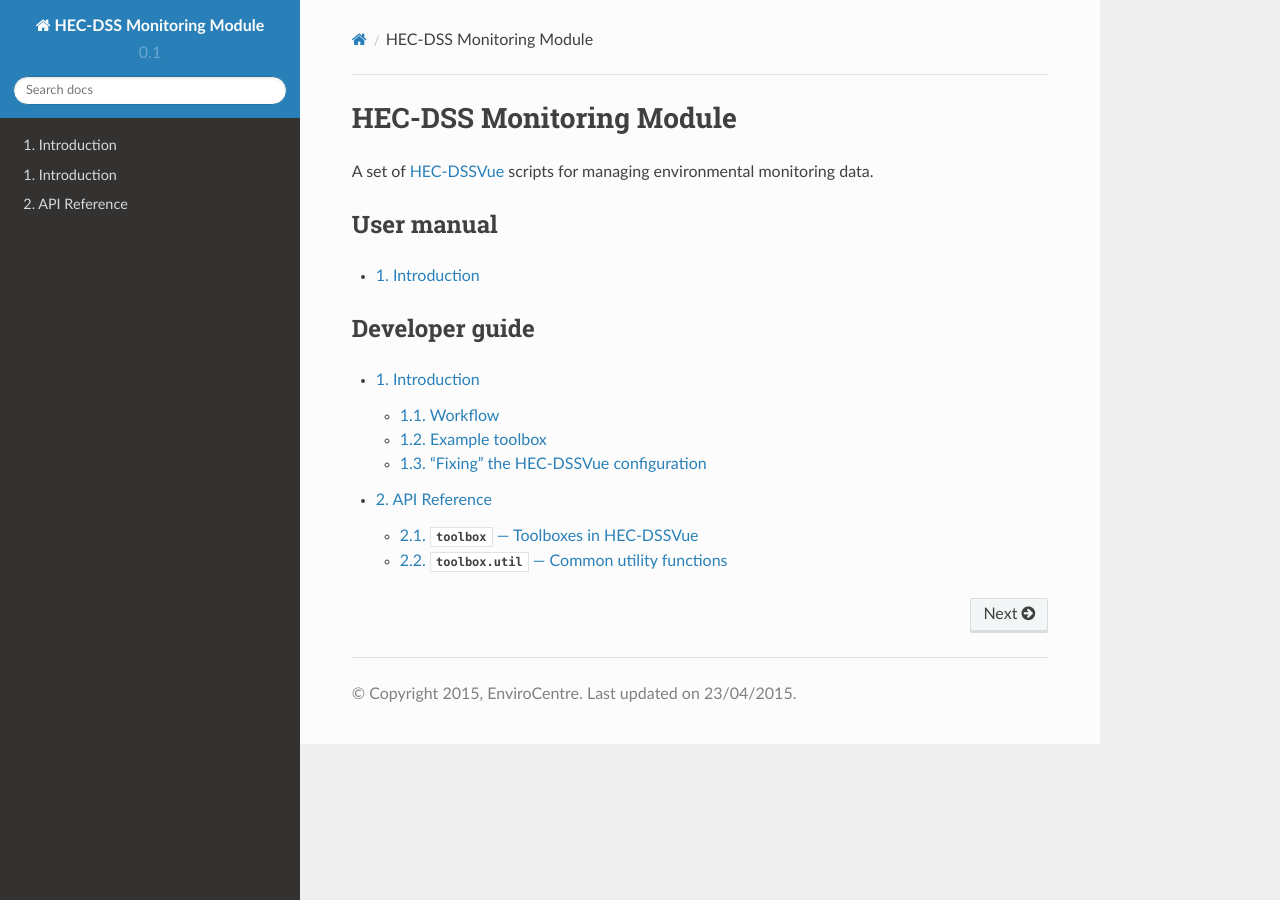
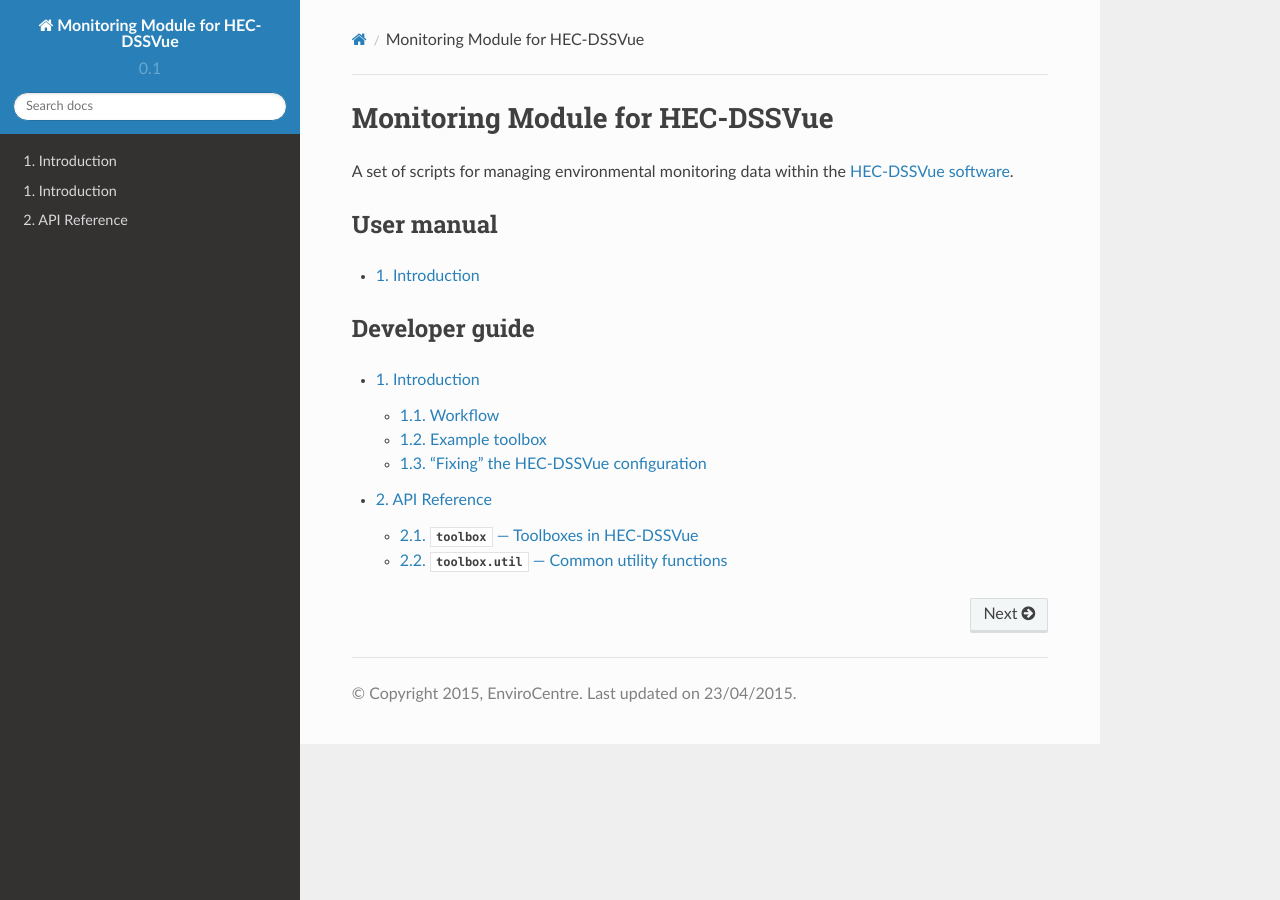
Before and after one commit to EnviroCentre/monitoring-module, a Sphinx documentation site: the page built from docs/source/index.rst, in a window 1280 px wide. Built offline with Sphinx 7.4.7 and the Read the Docs theme 2.0.0, drawn with Linux system fonts in a browser that asks for light colours.

Commit message:
remove `HEC-DSS` from name

```diff
--- a/README.rst
+++ b/README.rst
@@ -1,4 +1,5 @@
-HEC-DSS Monitoring Module
-=========================
+Monitoring Module for HEC-DSSVue
+================================
 
-A set of HEC-DSSVue scripts for managing environmental monitoring data.
+A set of scripts for managing environmental monitoring data within the
+HEC-DSSVue software.
--- a/docs/source/conf.py
+++ b/docs/source/conf.py
@@ -9,14 +9,20 @@
     'sphinx.ext.autodoc',
 ]
 
-autodoc_mock_imports = ['hec', 'hec.dssgui', 'hec.heclib', 'hec.heclib.util', 'hec.io', 'hec.script']
+autodoc_mock_imports = [
+    'hec',
+    'hec.dssgui',
+    'hec.heclib', 'hec.heclib.util',
+    'hec.io',
+    'hec.script'
+]
 autodoc_member_order = 'bysource'
 autoclass_content = 'both'
 
 source_suffix = '.rst'
 master_doc = 'index'
 
-project = 'HEC-DSS Monitoring Module'
+project = 'Monitoring Module for HEC-DSSVue'
 copyright = '2015, EnviroCentre'
 version = '0.1'
 release = '0.1.0'
--- a/docs/source/index.rst
+++ b/docs/source/index.rst
@@ -1,8 +1,8 @@
-HEC-DSS Monitoring Module
-=========================
+Monitoring Module for HEC-DSSVue
+================================
 
-A set of `HEC-DSSVue <http://www.hec.usace.army.mil/software/hec-dssvue/>`_
-scripts for managing environmental monitoring data.
+A set of scripts for managing environmental monitoring data within the
+`HEC-DSSVue software <http://www.hec.usace.army.mil/software/hec-dssvue/>`_.
 
 User manual
 -----------
--- a/docs/source/intro.rst
+++ b/docs/source/intro.rst
@@ -1,15 +1,15 @@
 Introduction
 ============
 
-The HEC-DSS Monitoring Module is a set of HEC-DSSVue scripts for managing
+The `Monitoring Module` is a set of HEC-DSSVue scripts for managing
 environmental monitoring data. The following scripts are included:
 
  1. Importing water quality data measured using a hand-held device.
  2. Importing laboratory water quality analytical results.
  3. Creating timeseries plots of water quality data.
 
-HEC-DSS stores data using A- to F-parts. The HEC-DSS Monitoring Module uses
-these as follows:
+HEC-DSS stores data using A- to F-parts. The `Monitoring Module` uses these as
+follows:
 
  - A-part: Site name
  - B-part: Monitoring point within the site
@@ -24,5 +24,5 @@
 
 .. note::
 
-   In HEC-DSS, all parts are stored in uppercase letters, e.g. "pH" is saved as
-   "PH" etc. This cannot be changed.
+   In HEC-DSS, all parts are stored in uppercase letters, e.g. `pH` is saved as
+   `PH` etc. This cannot be changed.
```
